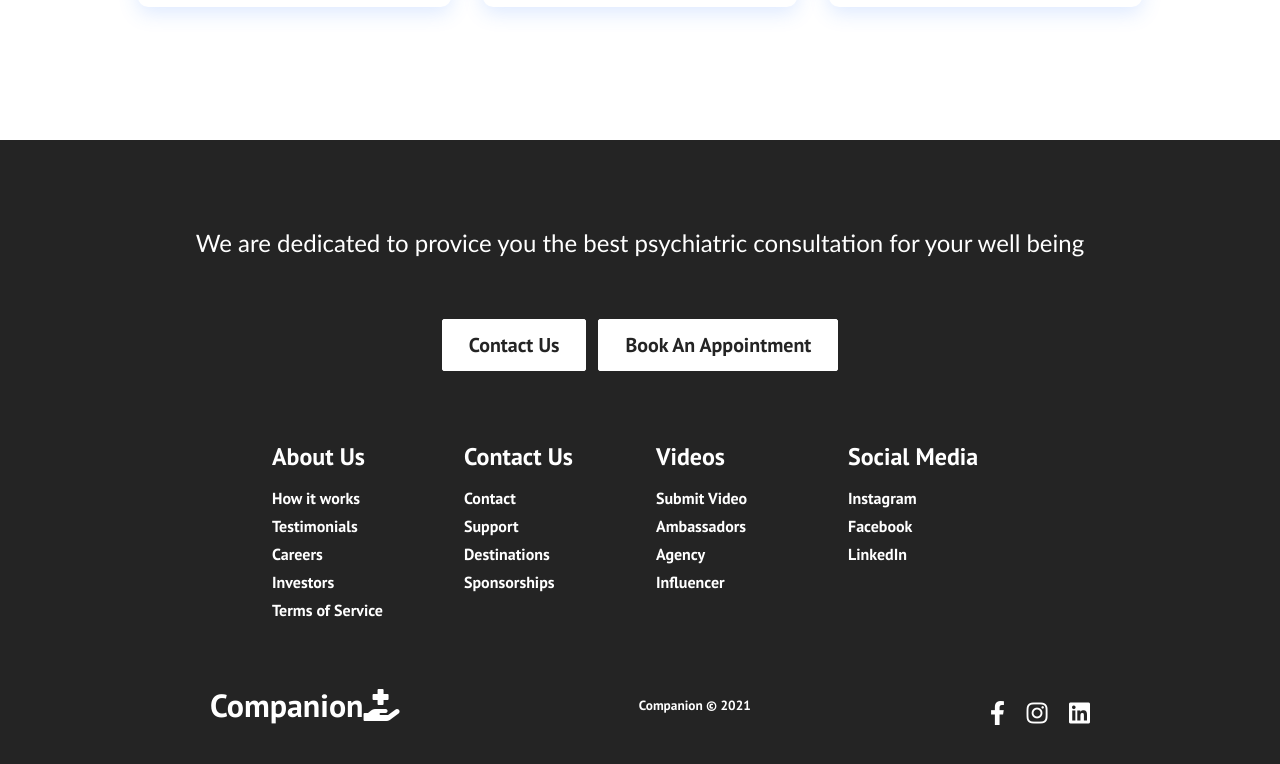
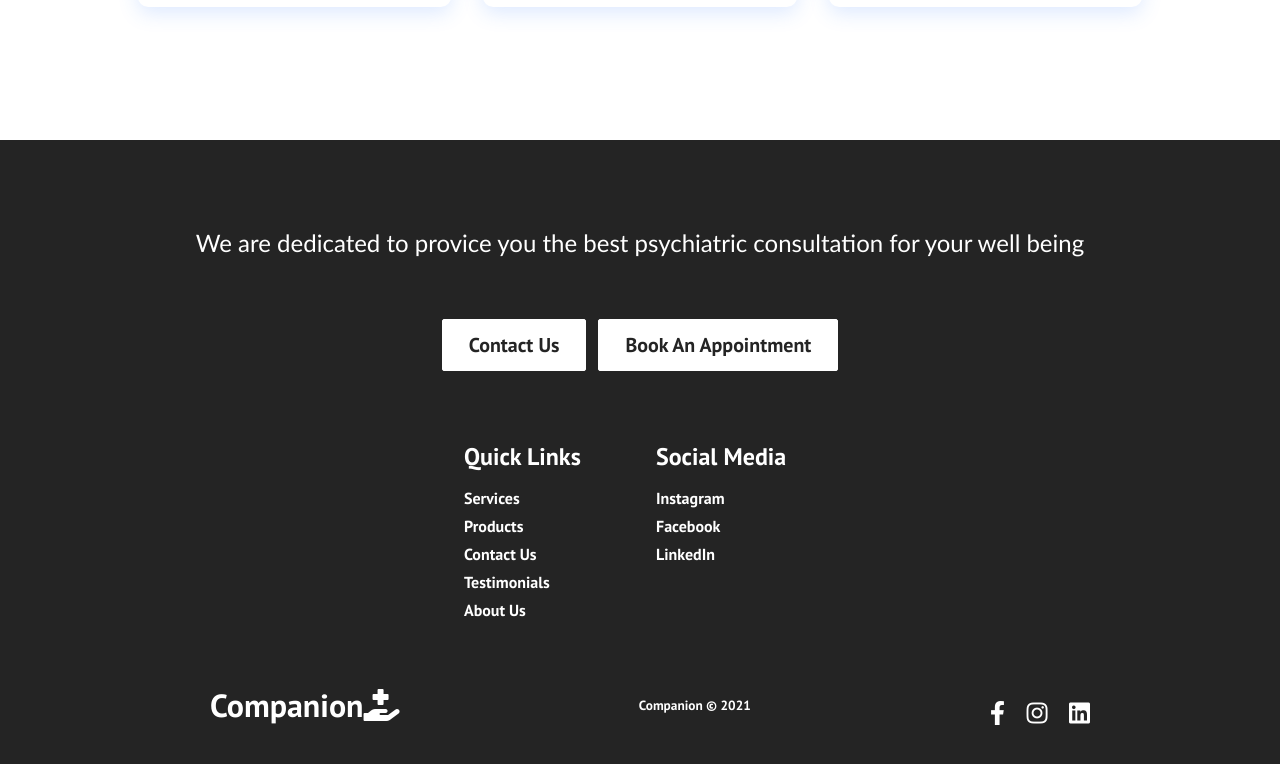
Before and after one commit to tonymathew17/companion-frontend, a React (Create React App) app: page / in a window 1280 px wide. Shown: the part 2001-2765 px from the top of the page. Built offline with nearby package versions, Linux system fonts and the light colour scheme.

Commit message:
1. Updated map address 2. Refactored footer 3. Made Button generation logic more dynamic

```diff
--- a/src/common/constants.js
+++ b/src/common/constants.js
@@ -4,8 +4,8 @@ const constants = {
     FOOTER_CAPTION: "We are dedicated to provice you the best psychiatric consultation for your well being",
     LOCATION: {
         address: '1600 Amphitheatre Parkway, Mountain View, california.',
-        lat: 37.42216,
-        lng: -122.08427
+        lat: 9.75258256565687,
+        lng: 76.38993163016585
     },
     GOOGLE_API_KEY: ""
 }
--- a/src/components/Button.js
+++ b/src/components/Button.js
@@ -7,6 +7,7 @@ const STYLES = ['btn--primary', 'btn--outline'];
 const SIZES = ['btn--medium', 'btn--large'];
 
 export const Button = ({
+    linkTo,
     children,
     type,
     onClick,
@@ -18,7 +19,7 @@ export const Button = ({
     const checkButtonSize = SIZES.includes(buttonSize) ? buttonSize : SIZES[0];
 
     return (
-        <Link to='/sign-up' className='btn-mobile'>
+        <Link to={linkTo} className='btn-mobile'>
             <button
                 className={`btn ${checkButtonStyle} ${checkButtonSize}`}
                 onClick={onClick}
--- a/src/components/Footer.js
+++ b/src/components/Footer.js
@@ -11,28 +11,16 @@ function Footer() {
                 <p className='footer-subscription-heading'>
                     {constants.FOOTER_CAPTION}
                 </p>
-                {/*                 <p className='footer-subscription-text'>
-                    You can unsubscribe at any time.
-                </p>
-                <div className='input-areas'>
-                    <form>
-                        <input
-                            className='footer-input'
-                            name='email'
-                            type='email'
-                            placeholder='Your Email'
-                        />
-                        <Button buttonStyle='btn--outline'>Subscribe</Button>
-                    </form>
-                </div> */}
                 <div className="hero-btns">
                     <Button
+                        linkTo='/contact-us'
                         className='btns'
                         buttonStyle='btn--primary'
                         buttonSize='btn--large'>
                         Contact Us
                     </Button>
                     <Button
+                        linkTo='/contact-us'
                         className='btns'
                         buttonStyle='btn--primary'
                         buttonSize='btn--large'>
@@ -43,29 +31,15 @@ function Footer() {
             <div class='footer-links'>
                 <div className='footer-link-wrapper'>
                     <div class='footer-link-items'>
-                        <h2>About Us</h2>
-                        <Link to='/sign-up'>How it works</Link>
-                        <Link to='/'>Testimonials</Link>
-                        <Link to='/'>Careers</Link>
-                        <Link to='/'>Investors</Link>
-                        <Link to='/'>Terms of Service</Link>
-                    </div>
-                    <div class='footer-link-items'>
-                        <h2>Contact Us</h2>
-                        <Link to='/'>Contact</Link>
-                        <Link to='/'>Support</Link>
-                        <Link to='/'>Destinations</Link>
-                        <Link to='/'>Sponsorships</Link>
+                        <h2>Quick Links</h2>
+                        <Link to='/services'>Services</Link>
+                        <Link to='/products'>Products</Link>
+                        <Link to='/contact-us'>Contact Us</Link>
+                        <Link to='/testimonials'>Testimonials</Link>
+                        <Link to='/about-us'>About Us</Link>
                     </div>
                 </div>
                 <div className='footer-link-wrapper'>
-                    <div class='footer-link-items'>
-                        <h2>Videos</h2>
-                        <Link to='/'>Submit Video</Link>
-                        <Link to='/'>Ambassadors</Link>
-                        <Link to='/'>Agency</Link>
-                        <Link to='/'>Influencer</Link>
-                    </div>
                     <div class='footer-link-items'>
                         <h2>Social Media</h2>
                         <Link
--- a/src/components/HeroSection.js
+++ b/src/components/HeroSection.js
@@ -12,12 +12,14 @@ function HeroSection() {
             <p>Book your session now!</p>
             <div className="hero-btns">
                 <Button
+                    linkTo='/contact-us'
                     className='btns'
                     buttonStyle='btn--outline'
                     buttonSize='btn--large'>
                     ABOUT US
                 </Button>
                 <Button
+                    linkTo='/contact-us'
                     className='btns'
                     buttonStyle='btn--primary'
                     buttonSize='btn--large'>
--- a/src/components/Navbar.js
+++ b/src/components/Navbar.js
@@ -57,7 +57,6 @@ function Navbar() {
                             </Link>
                         </li>
                     </ul>
-                    {/* {button && <Button buttonStyle='btn--outline'>CONTACT US</Button>} */}
                 </div>
             </nav>
         </>
--- a/src/components/pages/SignUp.js
+++ /dev/null
@@ -1,6 +0,0 @@
-import React from 'react';
-import '../../App.css';
-
-export default function SignUp() {
-    return <h1 className='sign-up'>SIGNUP</h1>;
-}
```
